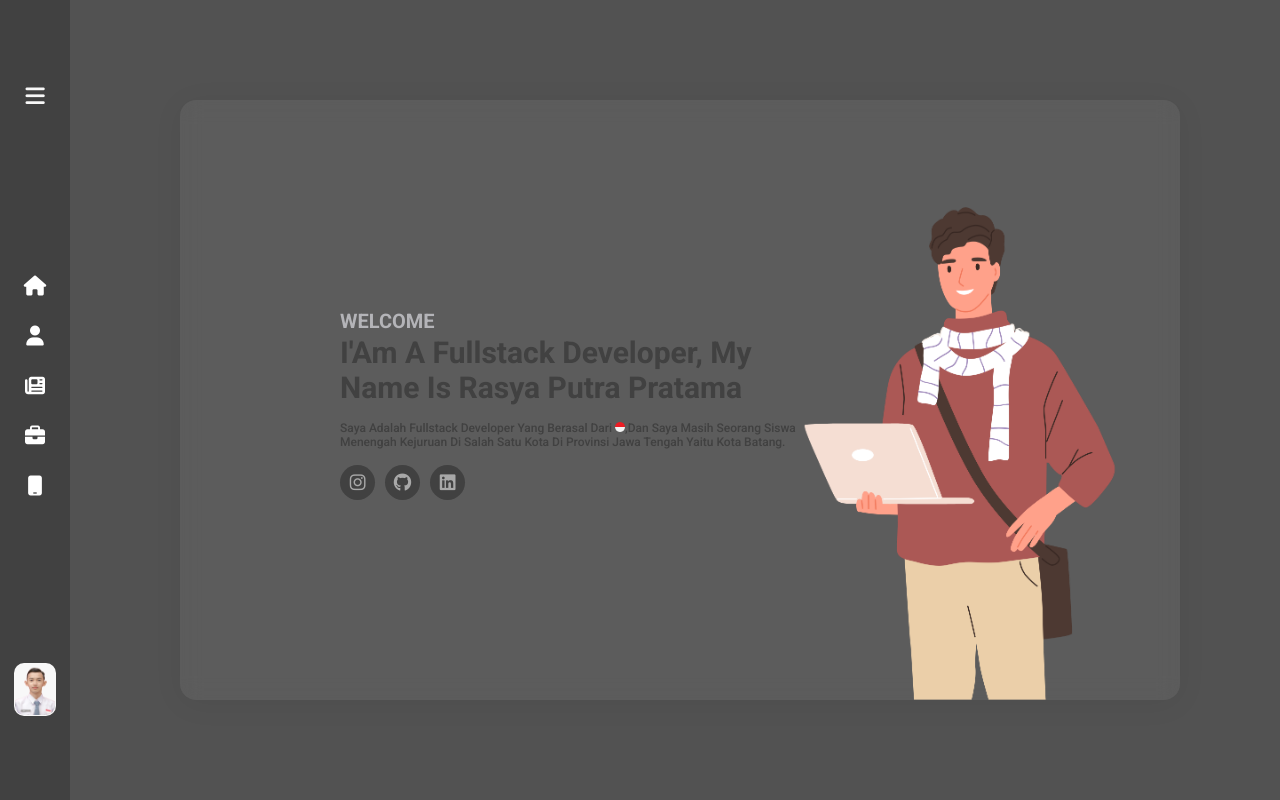
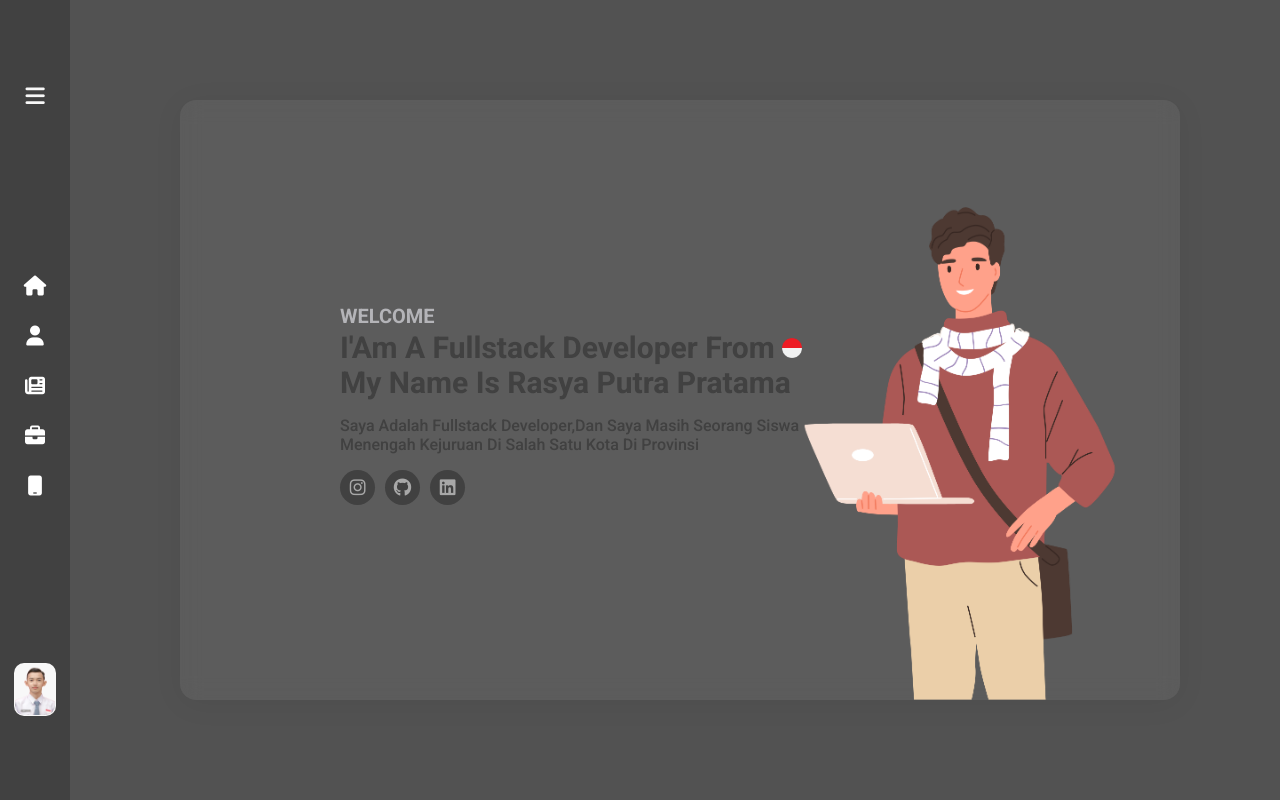
Before and after one commit to SyaPratama/Portfolio-Website, a React (Vite) app: page / in a window 1280 px wide. Built offline with nearby package versions, Linux system fonts and the light colour scheme.

Commit message:
Change descriptiion to typewriter

```diff
--- a/package.json
+++ b/package.json
@@ -12,7 +12,8 @@
   "dependencies": {
     "react": "^18.2.0",
     "react-dom": "^18.2.0",
-    "react-router-dom": "^6.22.3"
+    "react-router-dom": "^6.22.3",
+    "react-simple-typewriter": "^5.0.1"
   },
   "devDependencies": {
     "@types/react": "^18.2.66",
--- a/src/App.css
+++ b/src/App.css
@@ -225,7 +225,7 @@
 
 .main .main-text .introduce{
     font-size: 30px;
-    width: 55%;
+    width: 60%;
     color: var(--second-color);
 }
 
@@ -235,7 +235,7 @@
 }
 
 .main .main-text .description{
-    font-size: 12px;
+    font-size: 16px;
     font-weight: 500;
     color: var(--second-color);
     width: 55%;
--- a/src/layouts/MainLayout.jsx
+++ b/src/layouts/MainLayout.jsx
@@ -2,12 +2,15 @@
 import myFoto from '../assets/me.png';
 import Indonesia from '../assets/indonesia.png';
 import { Link } from 'react-router-dom';
+import { Typewriter } from 'react-simple-typewriter';
 const MainLayout = () => {
+    const img = <img src={Indonesia} width={20}/>;
+    const text = `Saya Adalah Fullstack Developer,Dan Saya Masih Seorang Siswa Menengah Kejuruan Di Salah Satu Kota Di Provinsi Jawa Tengah Yaitu Kota Batang.`;
     return(
         <>
                 <div className="main-text">
-                    <h1 className="introduce"><span>WELCOME</span><br/>I{"'"}Am A Fullstack Developer, My Name Is Rasya Putra Pratama</h1>
-                    <p className='description'>Saya Adalah Fullstack Developer Yang Berasal Dari  <img src={Indonesia} alt="indonesia" width={10}/>,Dan Saya Masih Seorang Siswa Menengah Kejuruan Di Salah Satu Kota Di Provinsi Jawa Tengah Yaitu Kota Batang.</p>
+                    <h1 className="introduce"><span>WELCOME</span><br/>I{"'"}Am A Fullstack Developer From {img} My Name Is Rasya Putra Pratama</h1>
+                    <div className='description'><Typewriter words={[text]} loop={0} typeSpeed={50} deleteSpeed={50} delaySpeed={1000}/></div>
                     <div className="social-media">
                         <Link className='icon' to={'https://www.instagram.com/hiyaaaaayam/'}>
                             <i className="fa-brands fa-instagram"></i>
```
Also changed, not shown: 1 other file (tests, documents, lock files or other folders).
